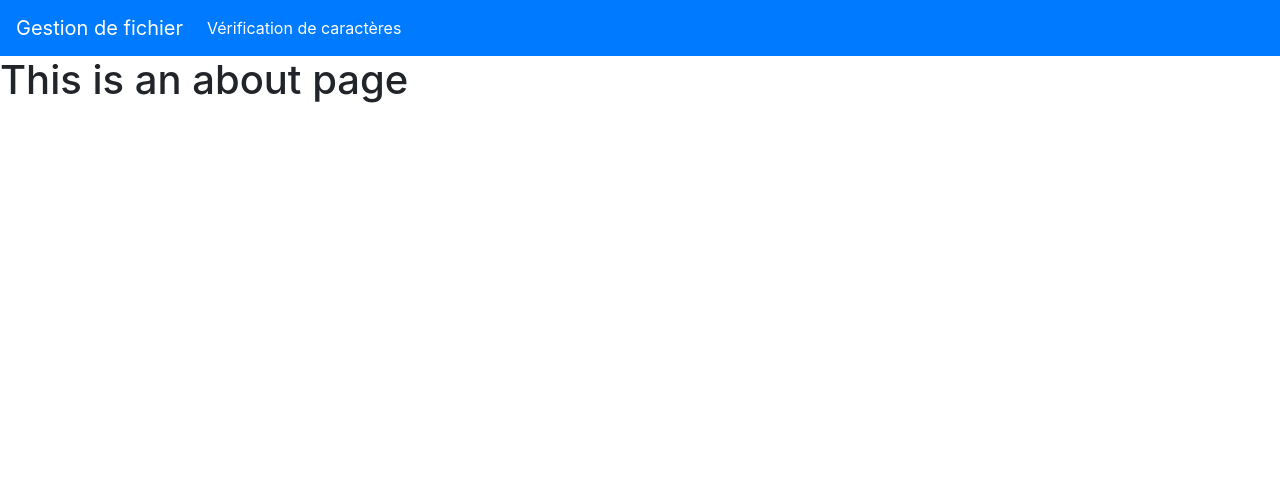
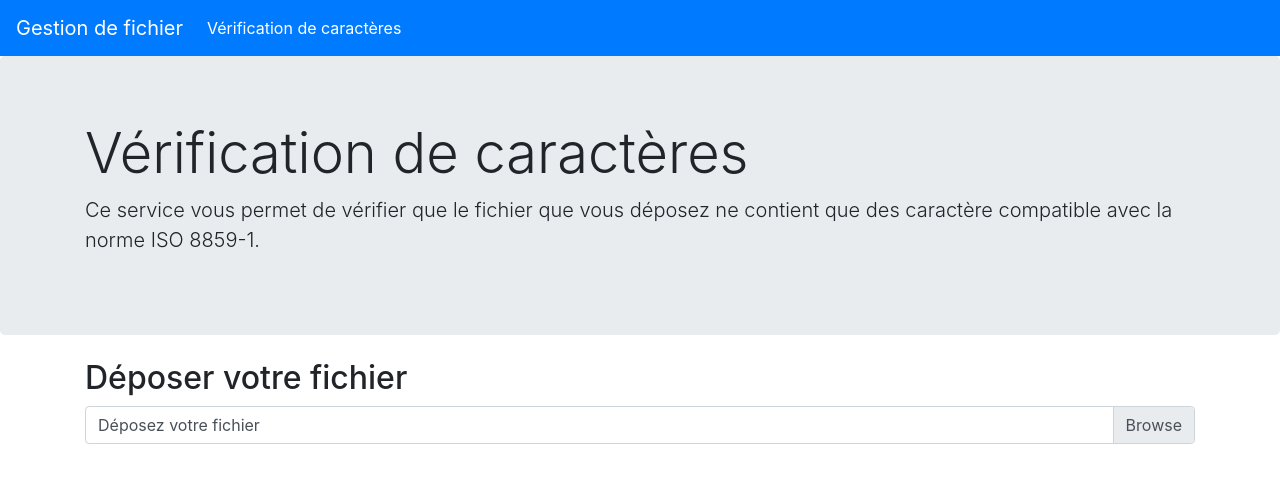
Before and after one commit to botflux/file-plateform, a Vue app: page /character-checker in a window 1280 px wide. Shown: the top 482 px of the page. Built offline with nearby package versions, Linux system fonts and the light colour scheme.

Commit message:
feat: index character checker

```diff
--- a/src/router.js
+++ b/src/router.js
@@ -19,7 +19,7 @@ export default new Router({
       // route level code-splitting
       // this generates a separate chunk (about.[hash].js) for this route
       // which is lazy-loaded when the route is visited.
-      component: () => import(/* webpackChunkName: "about" */ './views/About.vue')
+      component: () => import(/* webpackChunkName: "about" */ './views/character-checker/index.vue')
     }
   ]
 })
--- /dev/null
+++ b/src/views/character-checker/index.vue
@@ -0,0 +1,47 @@
+<template>
+    <div class="character-checker-index">
+        <div class="jumbotron mb-4">
+            <div class="container">
+                <h1 class="display-4">Vérification de caractères</h1>
+                <p class="lead">Ce service vous permet de vérifier que le fichier que vous déposez ne contient que des caractère compatible avec la norme ISO 8859-1.</p>
+            </div>
+        </div>
+        <div class="container">
+            <h2>Déposer votre fichier</h2>
+            <div class="input-group mb-2">
+                <div class="custom-file">
+                    <input type="file" id="file" aria-describedby="input" class="custom-file-input" @change="processFile($event)">
+                    <label for="file" class="custom-file-label">{{ (fileIsUploaded) ? file.name : 'Déposez votre fichier' }}</label>
+                </div>
+            </div>
+            <button class="btn btn-primary" v-if="fileIsUploaded" @click="verify()">Vérifier le fichier</button>
+        </div>
+    </div>
+</template>
+
+<script>
+export default {
+    name: 'CharacterCheckerIndex',
+    data () {
+        return {
+            file: null
+        }
+    },
+    computed: {
+        fileIsUploaded () {
+            return (this.file !== null && this.file !== undefined)
+        }
+    },
+    methods: {
+        processFile (event) {
+            const [file] = event.target.files
+            this.file = file
+        },
+        verify () {
+            if (this.file === null) {
+                return
+            }
+        }
+    }
+}
+</script>
```
